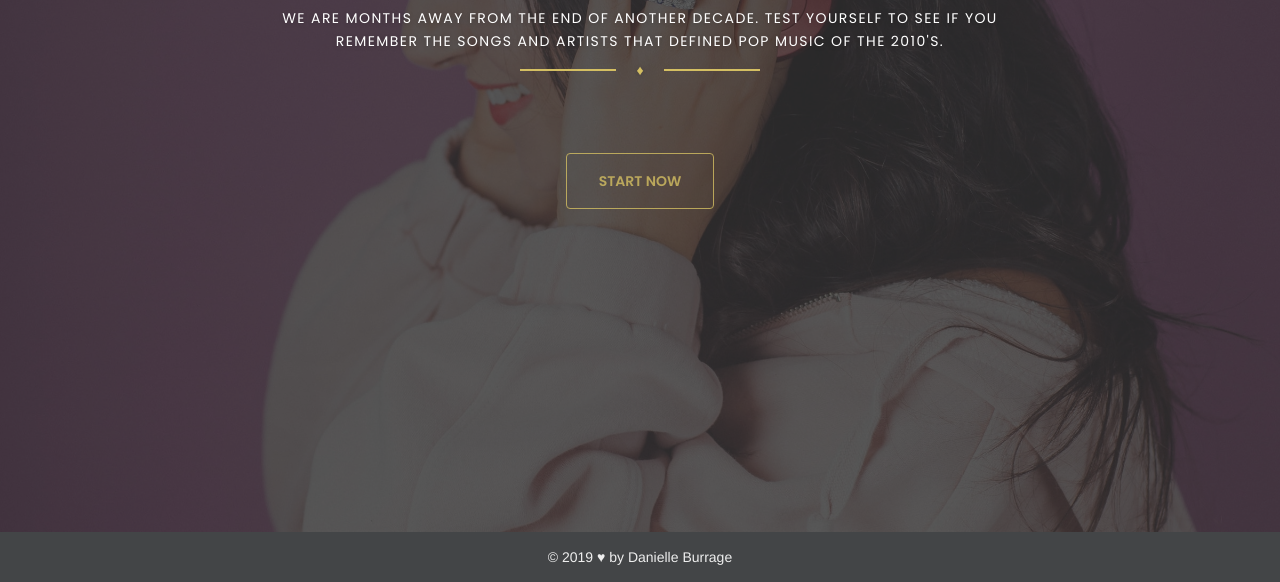
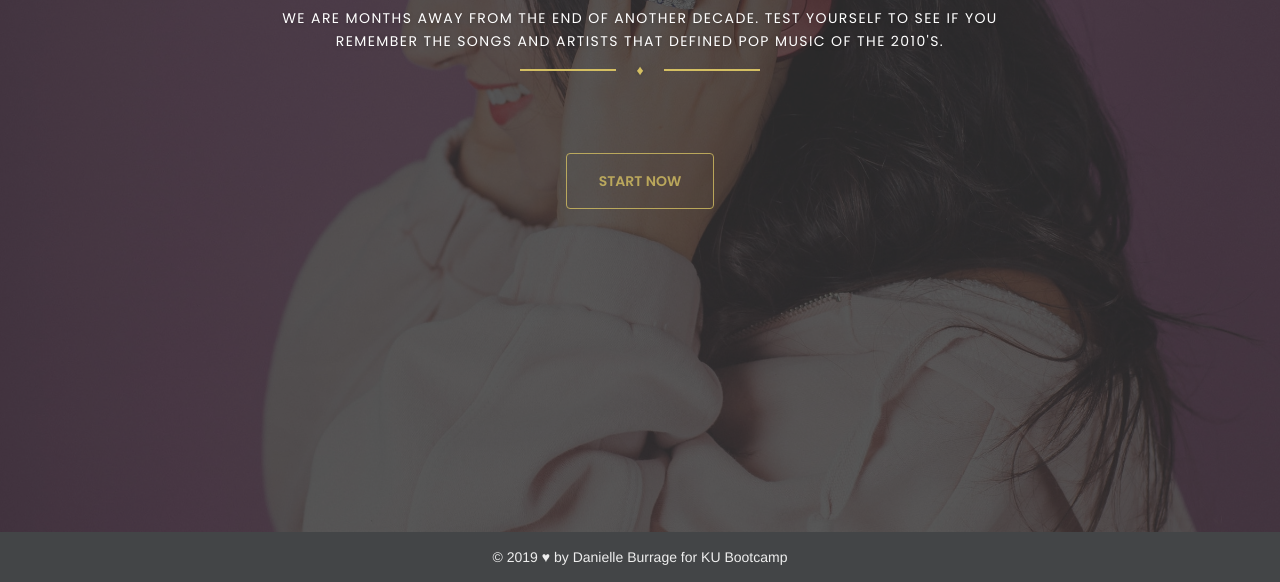
Before and after one commit to burragedanielle/Top-Music-of-2010-s-Trivia-Game, a plain HTML site: page index.html in a window 1280 px wide. Shown: the part 218-800 px from the top of the page. Drawn offline with nearby package versions, Linux system fonts and the light colour scheme; a web font is replaced by a local one.

Commit message:
added detail in footer

```diff
--- a/index.html
+++ b/index.html
@@ -80,7 +80,7 @@
             <div class="row">
                 <div class="copyright">
                     ©
-                    <script> document.write(new Date().getFullYear()) </script> ♥ by Danielle Burrage
+                    <script> document.write(new Date().getFullYear()) </script> ♥ by Danielle Burrage for KU Bootcamp
                 </div>
             </div>
         </div>
```
